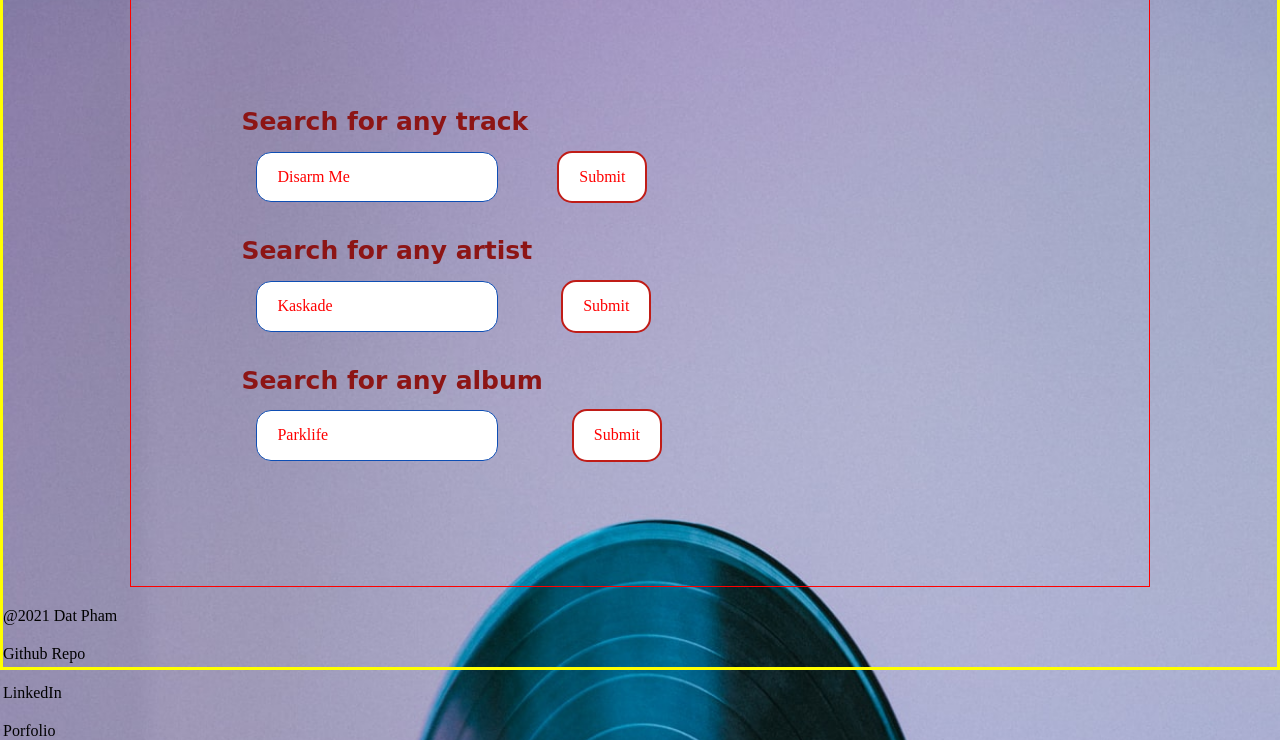
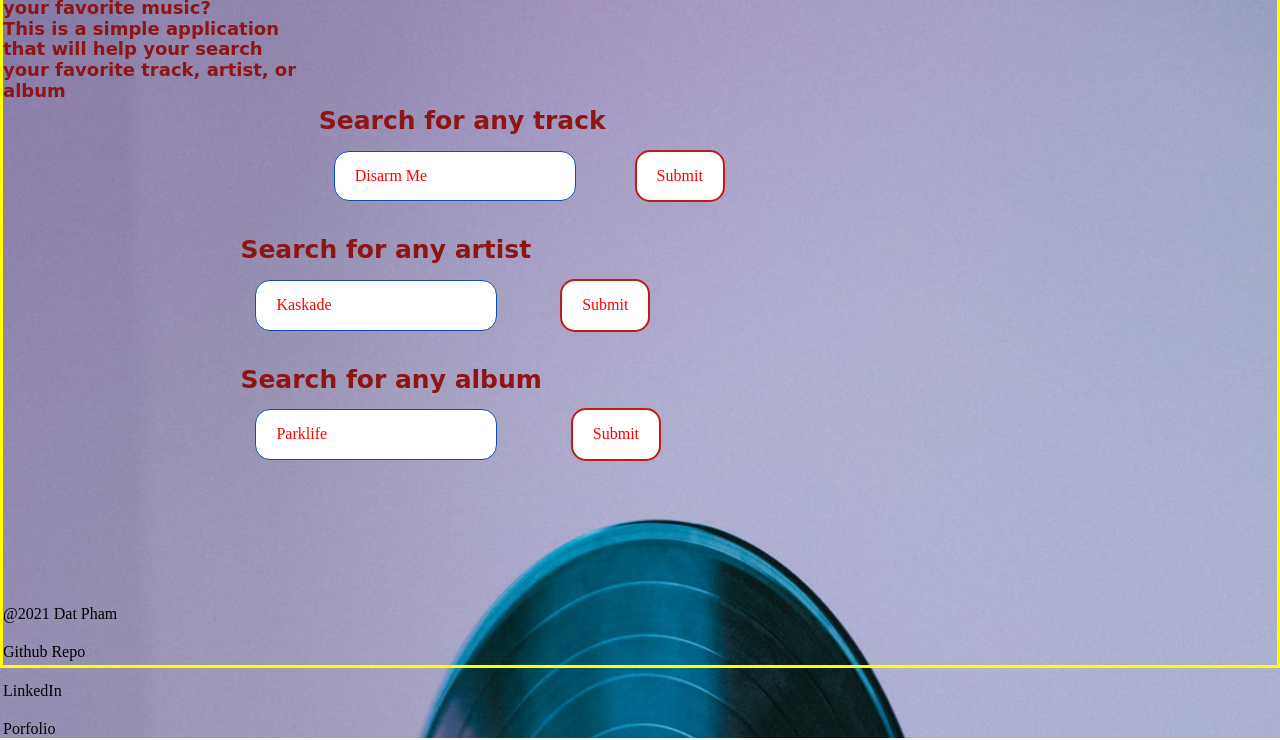
Before and after one commit to datpham1996/music-search-api-capstone, a plain HTML site: page index.html in a window 1280 px wide. Shown: the part 74-814 px from the top of the page. Drawn offline with nearby package versions, Linux system fonts and the light colour scheme.

Commit message:
html changes

```diff
--- a/index.html
+++ b/index.html
@@ -28,6 +28,12 @@
 
     </nav>
   </header>
+  <section class="wrapper">
+    <h3>Are you tired of searching your favorite music?</h3>
+    <h3>This is a simple application that will help your search your favorite track, artist, or album</h3>
+  </section>
+
+
   <main class="container">
     <!-- start track results -->
     <form class="track-form">
--- a/style.css
+++ b/style.css
@@ -75,6 +75,10 @@ h1, h2, h3, h4, h5, h6 {
 h2 {
     color: #8d1515;
     font-size: 25px;
+}
+h3 {
+    color: #8d1515;
+    font-size: 18px;
 }
 
 form {
@@ -163,7 +167,7 @@ Content styles (Main Module)
 main.container {
     width: 80%;
     max-width: 1200px;
-    border:1px solid red;
+
     margin: 20px auto;
     padding: 100px;
 }
@@ -181,6 +185,12 @@ main.container {
 main.container form label.form-left-column, main.container form button.form-right-column {
     display: inline-block;
     width: auto;
+}
+.wrapper{
+    display: block;
+    float: left;
+    width: 24%;
+
 }
 /* main.container form label.form-left-column input {
 
```
Lines whose indentation alone changed are shown as unchanged.
